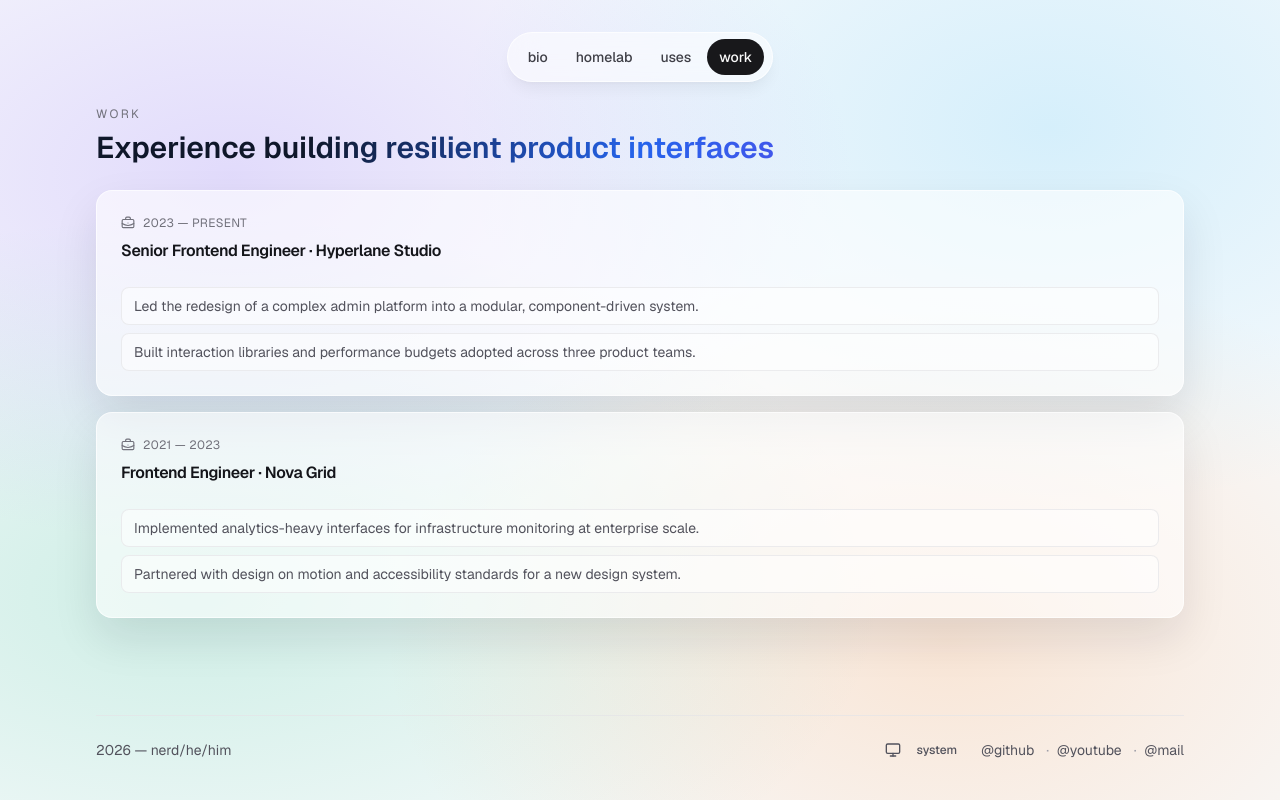
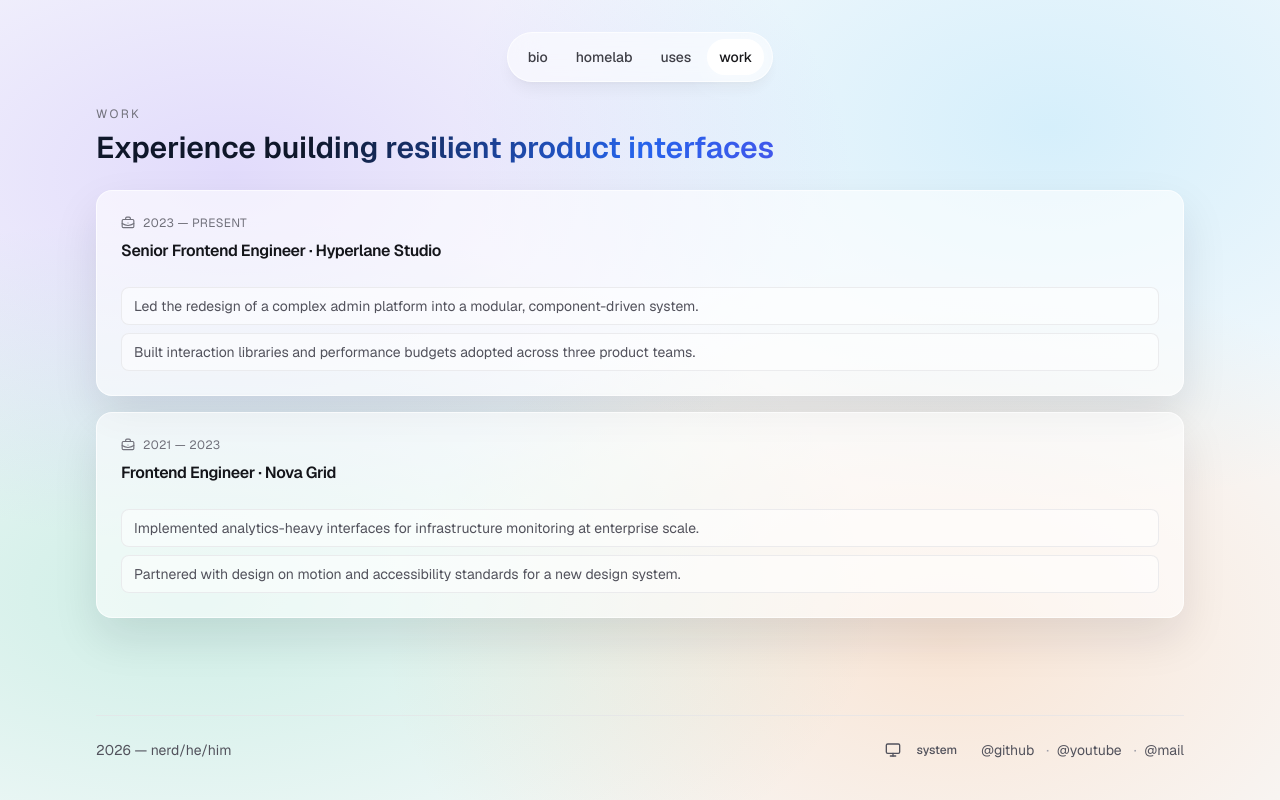
Before and after one commit to Tung1312/personal-site, a Next.js app: page /work in a window 1280 px wide. Built offline with nearby package versions, Linux system fonts and the light colour scheme.

Commit message:
feat: add tab switching animation

```diff
--- a/app/homelab/page.tsx
+++ b/app/homelab/page.tsx
@@ -15,10 +15,15 @@ const statusClasses = {
 export default function HomelabPage() {
   return (
     <section className="space-y-6 pb-4">
-      <header className="space-y-2">
+      <motion.header
+        className="space-y-2"
+        variants={itemVariants}
+        initial="hidden"
+        animate="show"
+      >
         <p className="text-xs uppercase tracking-[0.2em] text-zinc-500 dark:text-zinc-400">Homelab</p>
         <h1 className="text-3xl font-semibold gradient-title">Infrastructure playground and service telemetry</h1>
-      </header>
+      </motion.header>
 
       <motion.div
         variants={containerVariants}
--- a/app/template.tsx
+++ b/app/template.tsx
@@ -15,10 +15,10 @@ export default function Template({ children }: TemplateProps) {
     <AnimatePresence mode="wait" initial={false}>
       <motion.main
         key={pathname}
-        initial={{ opacity: 0, y: 10 }}
-        animate={{ opacity: 1, y: 0 }}
-        exit={{ opacity: 0, y: -8 }}
-        transition={{ duration: 0.32 }}
+        initial={{ opacity: 0, y: 12, filter: "blur(6px)" }}
+        animate={{ opacity: 1, y: 0, filter: "blur(0px)" }}
+        exit={{ opacity: 0, y: -8, filter: "blur(4px)" }}
+        transition={{ duration: 0.24 }}
         className="flex-1 pb-2 pt-10"
       >
         {children}
--- a/app/uses/page.tsx
+++ b/app/uses/page.tsx
@@ -14,10 +14,15 @@ const sections = [
 export default function UsesPage() {
   return (
     <section className="space-y-6 pb-4">
-      <header className="space-y-2">
+      <motion.header
+        className="space-y-2"
+        variants={itemVariants}
+        initial="hidden"
+        animate="show"
+      >
         <p className="text-xs uppercase tracking-[0.2em] text-zinc-500 dark:text-zinc-400">Uses</p>
         <h1 className="text-3xl font-semibold gradient-title">Tools I use to design, build, and ship</h1>
-      </header>
+      </motion.header>
 
       <motion.div
         variants={containerVariants}
--- a/app/work/page.tsx
+++ b/app/work/page.tsx
@@ -9,10 +9,15 @@ import { siteData } from "@/lib/site-data";
 export default function WorkPage() {
   return (
     <section className="space-y-6 pb-4">
-      <header className="space-y-2">
+      <motion.header
+        className="space-y-2"
+        variants={itemVariants}
+        initial="hidden"
+        animate="show"
+      >
         <p className="text-xs uppercase tracking-[0.2em] text-zinc-500 dark:text-zinc-400">Work</p>
         <h1 className="text-3xl font-semibold gradient-title">Experience building resilient product interfaces</h1>
-      </header>
+      </motion.header>
 
       <motion.div variants={containerVariants} initial="hidden" animate="show" className="space-y-4">
         {siteData.work.map((entry) => (
--- a/components/layout/floating-navbar.tsx
+++ b/components/layout/floating-navbar.tsx
@@ -15,7 +15,7 @@ export function FloatingNavbar() {
         <motion.nav
           initial={{ opacity: 0, y: -16 }}
           animate={{ opacity: 1, y: 0 }}
-          transition={{ duration: 0.45 }}
+          transition={{ duration: 0.32 }}
           className="glass-pill flex items-center gap-1 rounded-full px-2 py-1.5 shadow-lg shadow-zinc-900/5 dark:shadow-black/30"
         >
           {siteData.nav.primary.map((link) => (
@@ -23,13 +23,25 @@ export function FloatingNavbar() {
               key={link.href}
               href={link.href}
               className={cn(
-                "rounded-full px-3 py-2 text-sm font-medium transition-colors",
+                "relative rounded-full px-3 py-2 text-sm font-medium transition-colors",
                 pathname === link.href
-                  ? "bg-zinc-900 text-zinc-50 dark:bg-zinc-100 dark:text-zinc-900"
+                  ? "text-zinc-900 dark:text-zinc-900"
                   : "text-zinc-700 hover:bg-zinc-500/10 dark:text-zinc-300 dark:hover:bg-zinc-500/15",
               )}
             >
-              {link.title}
+              {pathname === link.href ? (
+                <motion.span
+                  layoutId="active-tab-indicator"
+                  className="absolute inset-0 rounded-full bg-white shadow-[0_6px_18px_rgba(255,255,255,0.3)] dark:bg-white"
+                  transition={{
+                    type: "spring",
+                    stiffness: 520,
+                    damping: 36,
+                    mass: 0.52,
+                  }}
+                />
+              ) : null}
+              <span className="relative z-10">{link.title}</span>
             </Link>
           ))}
         </motion.nav>
--- a/components/portfolio/motion.tsx
+++ b/components/portfolio/motion.tsx
@@ -9,19 +9,19 @@ export const containerVariants = {
   show: {
     opacity: 1,
     transition: {
-      staggerChildren: 0.1,
-      delayChildren: 0.15,
+      staggerChildren: 0.08,
+      delayChildren: 0.06,
     },
   },
 };
 
 export const itemVariants = {
-  hidden: { opacity: 0, y: 20, filter: "blur(4px)" },
+  hidden: { opacity: 0, y: 14, filter: "blur(4px)" },
   show: {
     opacity: 1,
     y: 0,
     filter: "blur(0px)",
-    transition: { duration: 0.45 },
+    transition: { duration: 0.32 },
   },
 };
 
@@ -34,7 +34,7 @@ export function MotionCard({ children, className }: MotionCardProps) {
   return (
     <motion.article
       variants={itemVariants}
-      whileHover={{ y: -6, transition: { duration: 0.22 } }}
+      whileHover={{ y: -6, transition: { duration: 0.18 } }}
       className={cn("card-hover-glow", className)}
     >
       {children}
```
